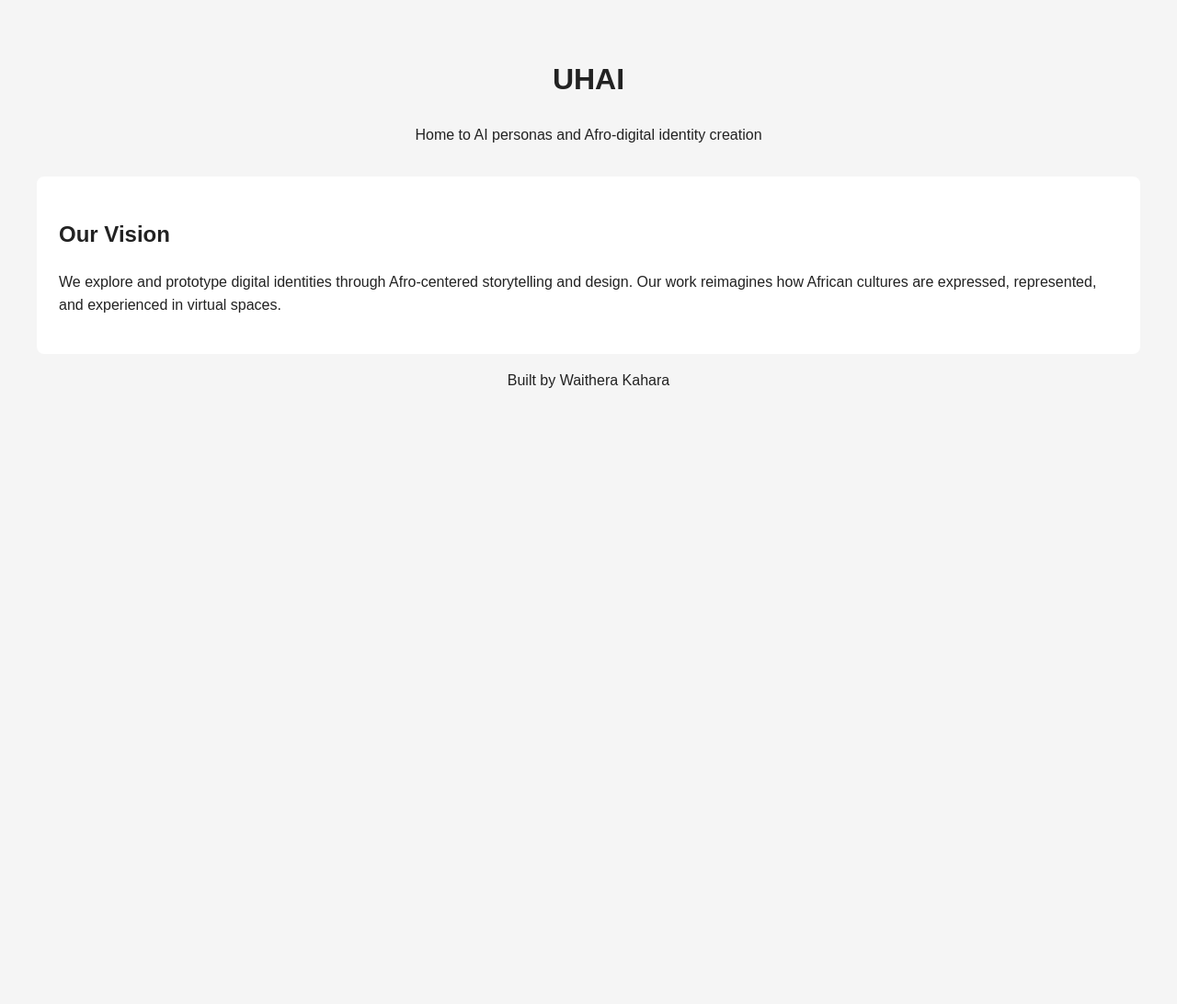
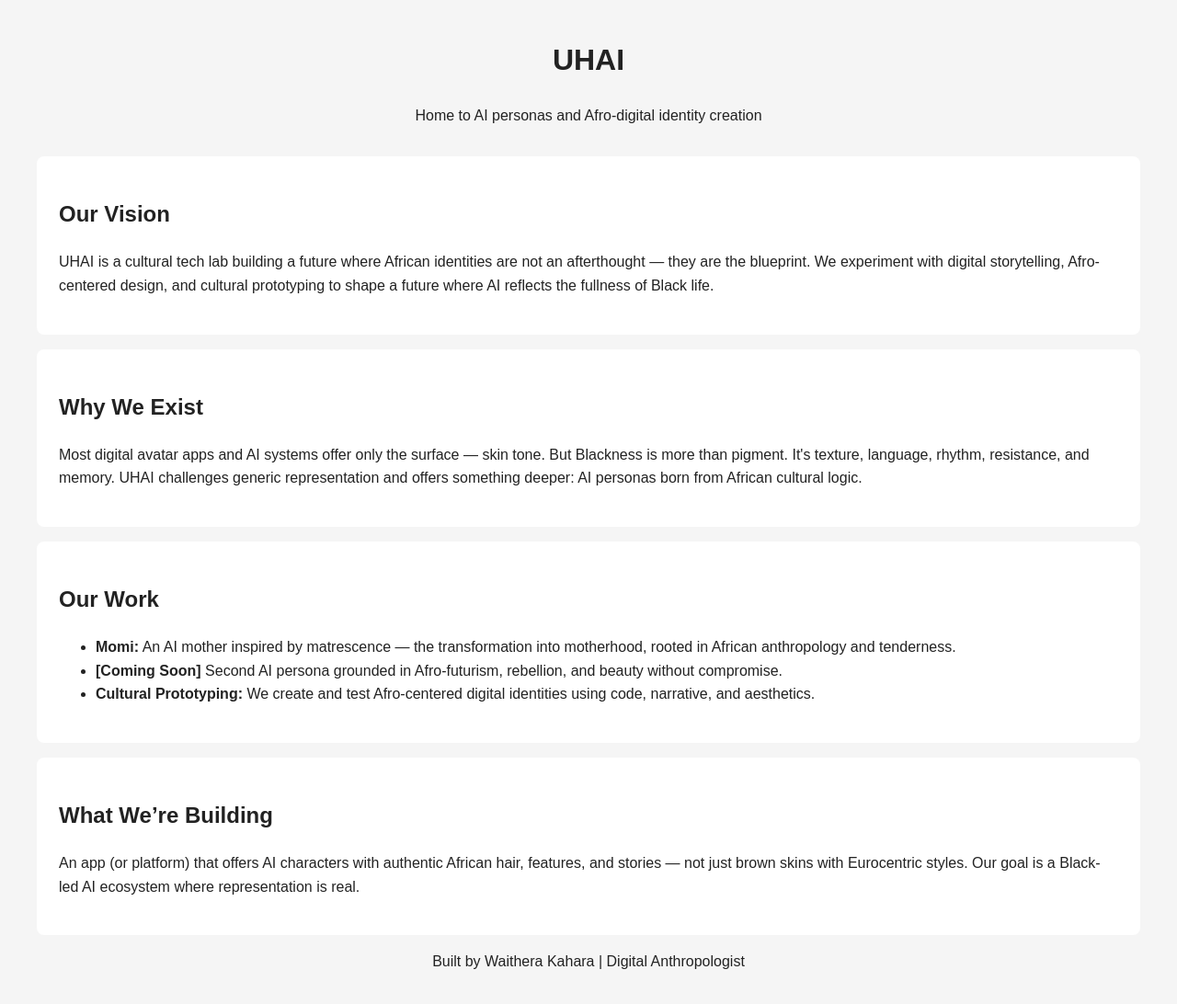
Before and after one commit to lorna-bit/UH.AI, a plain HTML site: page index.html in a window 1280 px wide. Shown: the whole page at 92% size. Before the commit the page ends 800 px from the top, so only its background shows below. Drawn offline with Linux system fonts and the light colour scheme.

Commit message:
Update index.html

```diff
--- a/index.html
+++ b/index.html
@@ -1,9 +1,8 @@
-<!DOCTYPE html>
 <html lang="en">
 <head>
   <meta charset="UTF-8" />
   <meta name="viewport" content="width=device-width, initial-scale=1.0"/>
-  <title>UHAI – Home</title>
+  <title>UHAI – Afro-Digital Identity Lab</title>
   <link rel="stylesheet" href="css/style.css" />
 </head>
 <body>
@@ -14,11 +13,30 @@
 
   <section>
     <h2>Our Vision</h2>
-    <p>We explore and prototype digital identities through Afro-centered storytelling and design. Our work reimagines how African cultures are expressed, represented, and experienced in virtual spaces.</p>
+    <p>UHAI is a cultural tech lab building a future where African identities are not an afterthought — they are the blueprint. We experiment with digital storytelling, Afro-centered design, and cultural prototyping to shape a future where AI reflects the fullness of Black life.</p>
+  </section>
+
+  <section>
+    <h2>Why We Exist</h2>
+    <p>Most digital avatar apps and AI systems offer only the surface — skin tone. But Blackness is more than pigment. It's texture, language, rhythm, resistance, and memory. UHAI challenges generic representation and offers something deeper: AI personas born from African cultural logic.</p>
+  </section>
+
+  <section>
+    <h2>Our Work</h2>
+    <ul>
+      <li><strong>Momi:</strong> An AI mother inspired by matrescence — the transformation into motherhood, rooted in African anthropology and tenderness.</li>
+      <li><strong>[Coming Soon]</strong> Second AI persona grounded in Afro-futurism, rebellion, and beauty without compromise.</li>
+      <li><strong>Cultural Prototyping:</strong> We create and test Afro-centered digital identities using code, narrative, and aesthetics.</li>
+    </ul>
+  </section>
+
+  <section>
+    <h2>What We’re Building</h2>
+    <p>An app (or platform) that offers AI characters with authentic African hair, features, and stories — not just brown skins with Eurocentric styles. Our goal is a Black-led AI ecosystem where representation is real.</p>
   </section>
 
   <footer>
-    <p>Built by Waithera Kahara</p>
+    <p>Built by Waithera Kahara | Digital Anthropologist</p>
   </footer>
 </body>
 </html>
```
